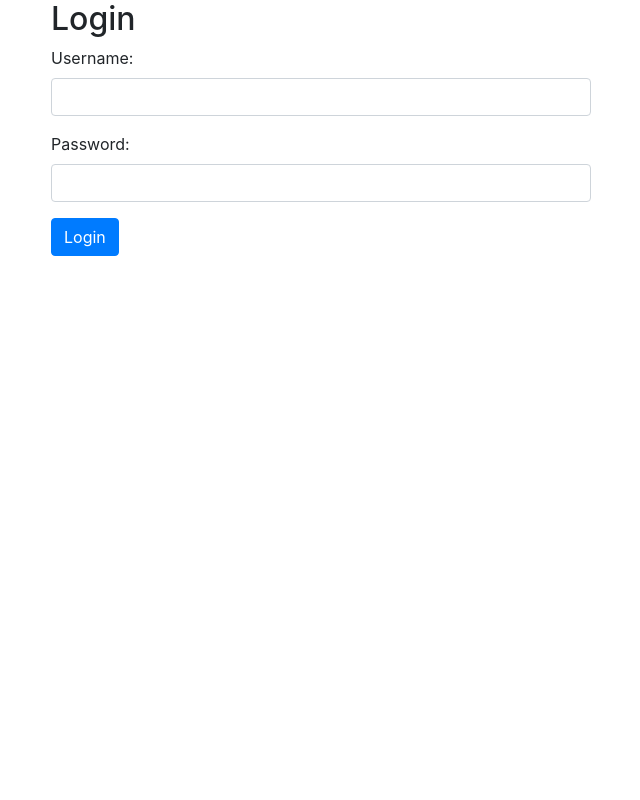
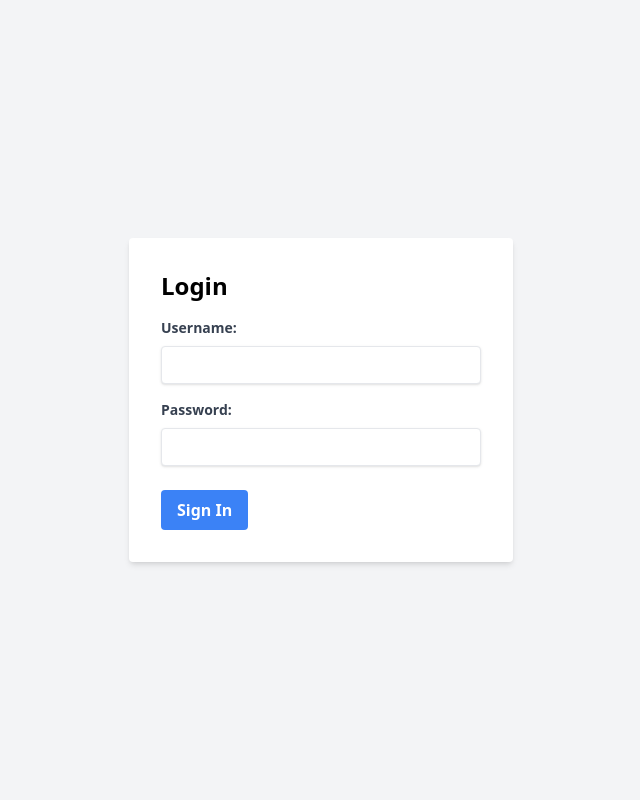
Before and after one commit to justgyan2025/flasktracker, a Flask app: page /login in a window 1280 px wide. Shown: the whole page, without its empty margins (319-959 px from the left). Run offline with Flask 3, Linux system fonts and the light colour scheme; some libraries are stand-ins or nearby versions.

Commit message:
Add files via upload

```diff
--- a/templates/login.html
+++ b/templates/login.html
@@ -1,30 +1,52 @@
 <!DOCTYPE html>
-<html>
+<html lang="en">
 <head>
+    <meta charset="UTF-8">
+    <meta name="viewport" content="width=device-width, initial-scale=1.0">
     <title>Login</title>
-    <link rel="stylesheet" href="https://stackpath.bootstrapcdn.com/bootstrap/4.5.2/css/bootstrap.min.css">
+    <!-- Tailwind CSS via CDN -->
+    <script src="https://cdn.tailwindcss.com"></script>
 </head>
-<body>
-    <div class="container">
-        <div class="row justify-content-center">
-            <div class="col-md-6">
-                <h2>Login</h2>
-                {% if error %}
-                    <div class="alert alert-danger">{{ error }}</div>
-                {% endif %}
-                <form method="post" action="{{ url_for('login') }}">
-                    <div class="form-group">
-                        <label for="username">Username:</label>
-                        <input type="text" class="form-control" id="username" name="username" required>
-                    </div>
-                    <div class="form-group">
-                        <label for="password">Password:</label>
-                        <input type="password" class="form-control" id="password" name="password" required>
-                    </div>
-                    <button type="submit" class="btn btn-primary">Login</button>
-                </form>
+<body class="bg-gray-100 h-screen flex items-center justify-center">
+    <div class="bg-white p-8 rounded shadow-md w-96">
+        <h2 class="text-2xl font-semibold mb-4">Login</h2>
+        <form id="login-form">
+            <div class="mb-4">
+                <label for="username" class="block text-gray-700 text-sm font-bold mb-2">Username:</label>
+                <input type="text" id="username" name="username" class="shadow appearance-none border rounded w-full py-2 px-3 text-gray-700 leading-tight focus:outline-none focus:shadow-outline" required>
             </div>
-        </div>
+            <div class="mb-6">
+                <label for="password" class="block text-gray-700 text-sm font-bold mb-2">Password:</label>
+                <input type="password" id="password" name="password" class="shadow appearance-none border rounded w-full py-2 px-3 text-gray-700 leading-tight focus:outline-none focus:shadow-outline" required>
+            </div>
+            <div class="flex items-center justify-between">
+                <button class="bg-blue-500 hover:bg-blue-700 text-white font-bold py-2 px-4 rounded focus:outline-none focus:shadow-outline" type="submit">
+                    Sign In
+                </button>
+            </div>
+        </form>
     </div>
+    <script>
+        const form = document.getElementById('login-form');
+        form.addEventListener('submit', function(event) {
+            event.preventDefault();
+            const username = document.getElementById('username').value;
+            const password = document.getElementById('password').value;
+
+            // Hardcoded username and password
+            const validUsername = 'user';
+            const validPassword = 'password';
+
+            if (username === validUsername && password === validPassword) {
+                // Store login status in local storage
+                localStorage.setItem('logged_in', 'true');
+
+                // Redirect to dashboard
+                window.location.href = '/';
+            } else {
+                alert('Invalid credentials');
+            }
+        });
+    </script>
 </body>
 </html>
```
Also changed, not shown: templates/base.html (+23 -6 lines).
